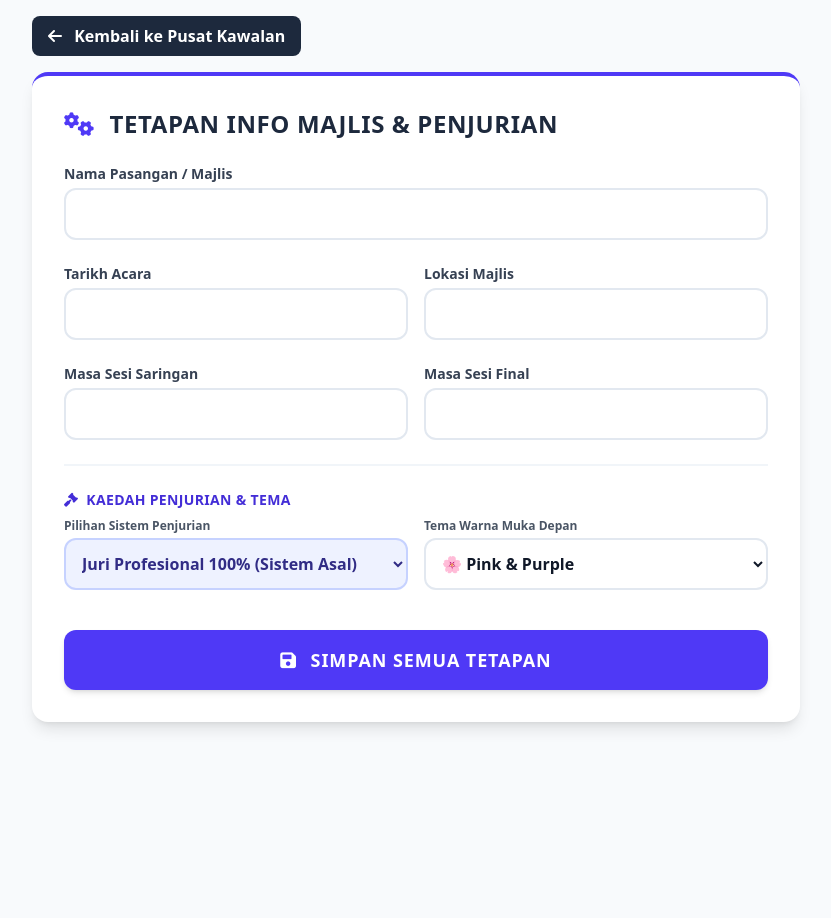
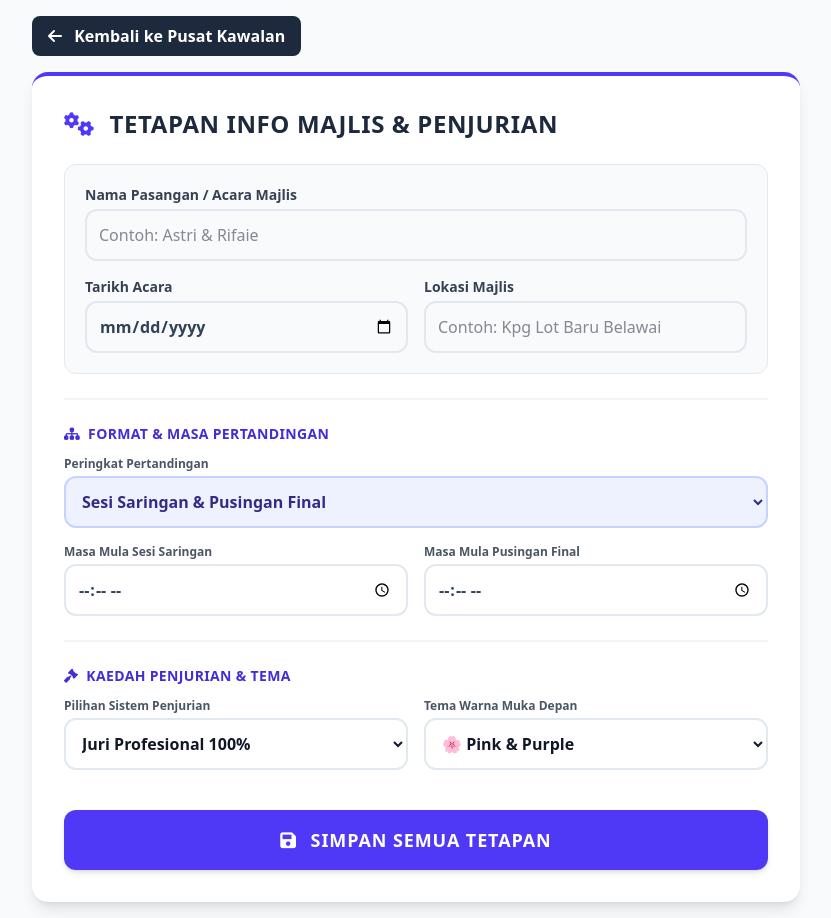
Before and after one commit to pahanmy/kareoke, a plain HTML site: page info-admin.html in a window 1280 px wide. Shown: the whole page, without its empty margins (224-1055 px from the left). Before the commit the page ends 800 px from the top, so only its background shows below. Drawn offline with nearby package versions, Linux system fonts and the light colour scheme; no server answers.

Commit message:
Update info-admin.html

```diff
--- a/info-admin.html
+++ b/info-admin.html
@@ -18,30 +18,63 @@
         <h1 class="text-2xl font-black mb-6 text-slate-800 uppercase tracking-wide"><i class="fas fa-cogs text-indigo-600 mr-2"></i> Tetapan Info Majlis & Penjurian</h1>
 
         <form id="form-info" class="space-y-6">
-            <div>
-                <label class="block text-sm font-bold text-gray-700 mb-1">Nama Pasangan / Majlis</label>
-                <input type="text" id="nama_majlis" required class="w-full border-2 border-slate-200 p-3 rounded-xl focus:border-indigo-500 outline-none">
+
+            <!-- Bahagian Info Asas -->
+            <div class="bg-slate-50 p-5 rounded-xl border border-slate-200 space-y-4">
+                <div>
+                    <label class="block text-sm font-bold text-gray-700 mb-1">Nama Pasangan / Acara Majlis</label>
+                    <input type="text" id="nama_majlis" required class="w-full border-2 border-slate-200 p-3 rounded-xl focus:border-indigo-500 outline-none" placeholder="Contoh: Astri & Rifaie">
+                </div>
+
+                <div class="grid grid-cols-1 md:grid-cols-2 gap-4">
+                    <div>
+                        <label class="block text-sm font-bold text-gray-700 mb-1">Tarikh Acara</label>
+                        <!-- Menggunakan type="date" untuk Calendar Picker -->
+                        <input type="date" id="tarikh_acara" required class="w-full border-2 border-slate-200 p-3 rounded-xl focus:border-indigo-500 outline-none text-slate-700 font-bold">
+                    </div>
+                    <div>
+                        <label class="block text-sm font-bold text-gray-700 mb-1">Lokasi Majlis</label>
+                        <input type="text" id="lokasi" required class="w-full border-2 border-slate-200 p-3 rounded-xl focus:border-indigo-500 outline-none" placeholder="Contoh: Kpg Lot Baru Belawai">
+                    </div>
+                </div>
             </div>
 
-            <div class="grid grid-cols-1 md:grid-cols-2 gap-4">
-                <div><label class="block text-sm font-bold text-gray-700 mb-1">Tarikh Acara</label><input type="text" id="tarikh_acara" required class="w-full border-2 border-slate-200 p-3 rounded-xl focus:border-indigo-500 outline-none"></div>
-                <div><label class="block text-sm font-bold text-gray-700 mb-1">Lokasi Majlis</label><input type="text" id="lokasi" required class="w-full border-2 border-slate-200 p-3 rounded-xl focus:border-indigo-500 outline-none"></div>
+            <!-- Bahagian Tetapan Sistem Acara -->
+            <div class="border-t-2 border-slate-100 pt-6 mt-4">
+                <label class="block text-sm font-black text-indigo-700 uppercase tracking-wide mb-3"><i class="fas fa-sitemap mr-1"></i> Format & Masa Pertandingan</label>
+
+                <div class="mb-4">
+                    <label class="block text-xs font-bold text-gray-600 mb-1">Peringkat Pertandingan</label>
+                    <select id="peringkat_pertandingan" onchange="kemaskiniPaparanMasa()" class="w-full border-2 border-indigo-200 bg-indigo-50 p-3 rounded-xl focus:border-indigo-500 outline-none font-bold text-indigo-900">
+                        <option value="saringan-final">Sesi Saringan & Pusingan Final</option>
+                        <option value="final-sahaja">Terus ke Pusingan Final Sahaja (Tiada Saringan)</option>
+                    </select>
+                </div>
+
+                <div class="grid grid-cols-1 md:grid-cols-2 gap-4">
+                    <div id="kotak_masa_saringan">
+                        <label class="block text-xs font-bold text-gray-600 mb-1">Masa Mula Sesi Saringan</label>
+                        <!-- Menggunakan type="time" untuk Jam -->
+                        <input type="time" id="masa_saringan" class="w-full border-2 border-slate-200 p-3 rounded-xl focus:border-indigo-500 outline-none font-bold text-slate-700">
+                    </div>
+                    <div>
+                        <label class="block text-xs font-bold text-gray-600 mb-1">Masa Mula Pusingan Final</label>
+                        <!-- Menggunakan type="time" untuk Jam -->
+                        <input type="time" id="masa_final" required class="w-full border-2 border-slate-200 p-3 rounded-xl focus:border-indigo-500 outline-none font-bold text-slate-700">
+                    </div>
+                </div>
             </div>
 
-            <div class="grid grid-cols-1 md:grid-cols-2 gap-4">
-                <div><label class="block text-sm font-bold text-gray-700 mb-1">Masa Sesi Saringan</label><input type="text" id="masa_saringan" required class="w-full border-2 border-slate-200 p-3 rounded-xl focus:border-indigo-500 outline-none"></div>
-                <div><label class="block text-sm font-bold text-gray-700 mb-1">Masa Sesi Final</label><input type="text" id="masa_final" required class="w-full border-2 border-slate-200 p-3 rounded-xl focus:border-indigo-500 outline-none"></div>
-            </div>
-
+            <!-- Bahagian Tetapan Penjurian & Tema -->
             <div class="border-t-2 border-slate-100 pt-6 mt-4">
-                <label class="block text-sm font-black text-indigo-700 uppercase tracking-wide mb-2"><i class="fas fa-gavel mr-1"></i> Kaedah Penjurian & Tema</label>
+                <label class="block text-sm font-black text-indigo-700 uppercase tracking-wide mb-3"><i class="fas fa-gavel mr-1"></i> Kaedah Penjurian & Tema</label>
 
                 <div class="grid grid-cols-1 md:grid-cols-2 gap-4">
                     <div>
                         <label class="block text-xs font-bold text-gray-600 mb-1">Pilihan Sistem Penjurian</label>
-                        <select id="kaedah_penjurian" class="w-full border-2 border-indigo-200 bg-indigo-50 p-3 rounded-xl focus:border-indigo-500 outline-none font-bold text-indigo-900">
-                            <option value="juri-100">Juri Profesional 100% (Sistem Asal)</option>
-                            <option value="juri-bebas">Undian Awam / Juri Bebas (Portal Undian)</option>
+                        <select id="kaedah_penjurian" class="w-full border-2 border-slate-200 p-3 rounded-xl focus:border-indigo-500 outline-none font-bold">
+                            <option value="juri-100">Juri Profesional 100%</option>
+                            <option value="juri-bebas">Undian Awam / Juri Bebas</option>
                         </select>
                     </div>
                     <div>
@@ -78,6 +111,22 @@
         const db = getFirestore(app);
         const docRef = doc(db, "tetapan", "info_majlis");
 
+        // Fungsi sembunyikan kotak masa saringan jika pilih "Terus Final"
+        window.kemaskiniPaparanMasa = function() {
+            const formatPeringkat = document.getElementById('peringkat_pertandingan').value;
+            const kotakSaringan = document.getElementById('kotak_masa_saringan');
+            const inputSaringan = document.getElementById('masa_saringan');
+
+            if(formatPeringkat === 'final-sahaja') {
+                kotakSaringan.classList.add('hidden');
+                inputSaringan.removeAttribute('required'); // Buang required supaya form boleh dihantar
+                inputSaringan.value = ""; // Kosongkan nilai
+            } else {
+                kotakSaringan.classList.remove('hidden');
+                inputSaringan.setAttribute('required', 'true');
+            }
+        }
+
         async function muatData() {
             const docSnap = await getDoc(docRef);
             if (docSnap.exists()) {
@@ -85,10 +134,16 @@
                 document.getElementById('nama_majlis').value = data.nama_majlis || "";
                 document.getElementById('tarikh_acara').value = data.tarikh_acara || "";
                 document.getElementById('lokasi').value = data.lokasi || "";
+
+                document.getElementById('peringkat_pertandingan').value = data.peringkat_pertandingan || "saringan-final";
+                window.kemaskiniPaparanMasa(); // Selaraskan paparan sebaik data dimuat turun
+
                 document.getElementById('masa_saringan').value = data.masa_saringan || "";
                 document.getElementById('masa_final').value = data.masa_final || "";
                 document.getElementById('tema_warna').value = data.tema_warna || "tema-pink";
                 document.getElementById('kaedah_penjurian').value = data.kaedah_penjurian || "juri-100";
+            } else {
+                window.kemaskiniPaparanMasa(); // Jika data kosong, pastikan kotak diselaraskan
             }
         }
 
@@ -102,6 +157,7 @@
                     nama_majlis: document.getElementById('nama_majlis').value,
                     tarikh_acara: document.getElementById('tarikh_acara').value,
                     lokasi: document.getElementById('lokasi').value,
+                    peringkat_pertandingan: document.getElementById('peringkat_pertandingan').value,
                     masa_saringan: document.getElementById('masa_saringan').value,
                     masa_final: document.getElementById('masa_final').value,
                     tema_warna: document.getElementById('tema_warna').value,
```
